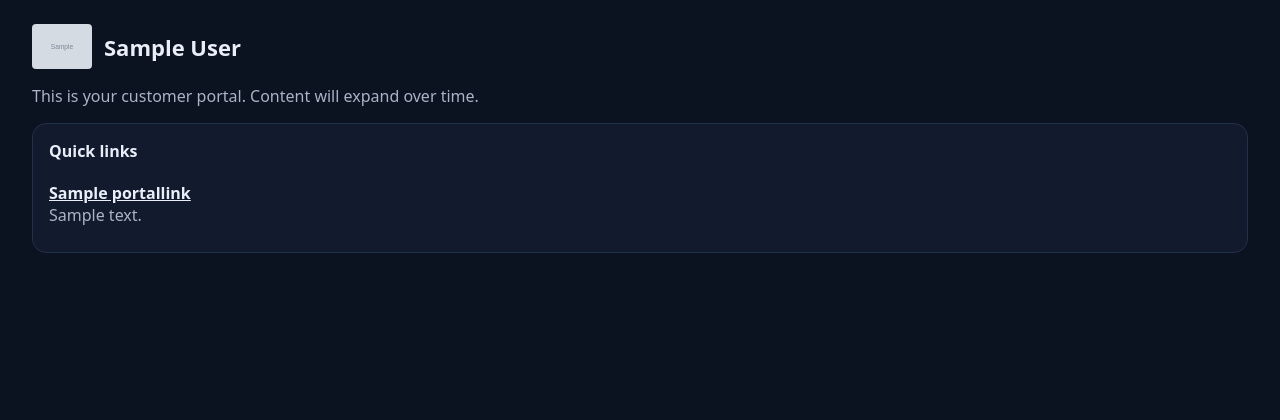
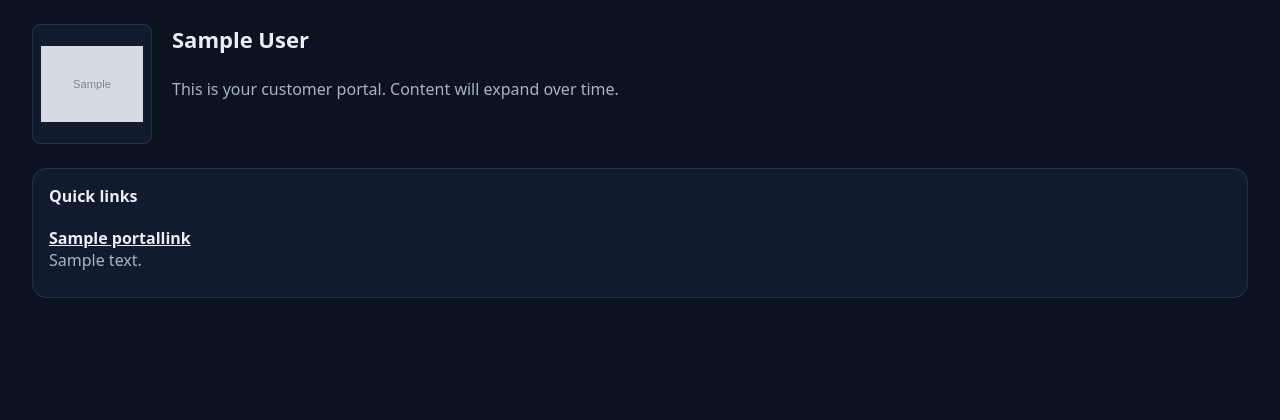
Before and after one commit to 5echo-io/pmg-portal, a Django app: page / in a window 1280 px wide. Shown: the part 69-489 px from the top of the page. Run offline with Django 5.2, Linux system fonts and the light colour scheme; a user stored in the database is signed in; tables that the repository leaves empty hold one stand-in row (values such as "Sample post"); grey boxes marked "Sample" are stand-in pictures; data that the repository does not hold is empty; parts of the project's set-up code (start-up, migrations or seed data) failed here and were passed over; some libraries are stand-ins or nearby versions.

Commit message:
Fix customer logo display: larger size, better layout with text on right
Co-authored-by: Cursor <cursoragent@cursor.com>

```diff
--- a/src/pmg_portal/urls.py
+++ b/src/pmg_portal/urls.py
@@ -26,6 +26,6 @@ urlpatterns = [
     path("debug/", include("web.urls")),
 ]
 
-# Serve media files in development
-if settings.DEBUG:
-    urlpatterns += static(settings.MEDIA_URL, document_root=settings.MEDIA_ROOT)
+# Serve media files (in development, or as fallback in production if nginx is not configured)
+# In production, nginx should serve /media/ directly for better performance
+urlpatterns += static(settings.MEDIA_URL, document_root=settings.MEDIA_ROOT)
--- a/src/portal/templates/portal/customer_home.html
+++ b/src/portal/templates/portal/customer_home.html
@@ -3,13 +3,15 @@
 {% block title %}{{ customer.name }} | {% trans "PMG Portal" %}{% endblock %}
 
 {% block content %}
-  <h1 class="customer-title">
+  <div class="customer-header">
     {% if customer.logo %}
     <img src="{{ customer.logo.url }}" alt="{{ customer.name }} logo" class="customer-logo" />
     {% endif %}
-    <span>{{ customer.name }}</span>
-  </h1>
-  <p class="muted">{% trans "This is your customer portal. Content will expand over time." %}</p>
+    <div class="customer-header-text">
+      <h1 class="customer-title">{{ customer.name }}</h1>
+      <p class="muted">{% trans "This is your customer portal. Content will expand over time." %}</p>
+    </div>
+  </div>
 
   <div class="panel">
     <h2>{% trans "Quick links" %}</h2>
--- a/src/static/app.css
+++ b/src/static/app.css
@@ -89,18 +89,34 @@ body {
 
 h1 { margin: 0 0 6px 0; font-size: 22px; }
 
+.customer-header {
+  display: flex;
+  align-items: flex-start;
+  gap: 20px;
+  margin-bottom: 24px;
+}
+
+.customer-logo {
+  width: 120px;
+  height: 120px;
+  object-fit: contain;
+  border-radius: 8px;
+  flex-shrink: 0;
+  background: var(--card);
+  border: 1px solid var(--line);
+  padding: 8px;
+}
+
+.customer-header-text {
+  flex: 1;
+  display: flex;
+  flex-direction: column;
+  gap: 8px;
+}
+
 .customer-title {
-  display: flex;
-  align-items: center;
-  gap: 12px;
-  margin: 0 0 6px 0;
-}
-
-.customer-logo {
-  max-width: 60px;
-  max-height: 60px;
-  object-fit: contain;
-  border-radius: 4px;
+  margin: 0;
+  font-size: 22px;
 }
 h2 { margin: 0 0 10px 0; font-size: 16px; }
 .muted { color: var(--muted); }
```
Also changed, not shown: src/portal/templates/portal/fragments/customer_home_content.html (+6 -4 lines), 1 other file.
